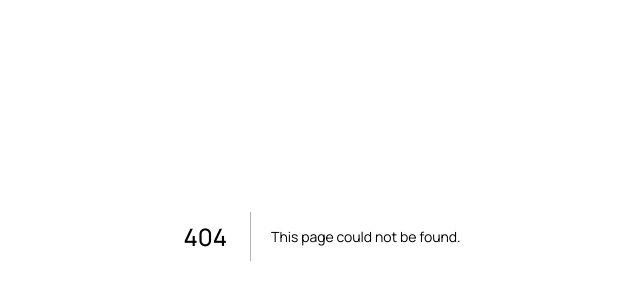
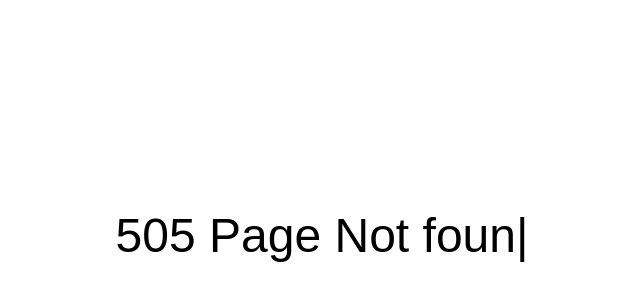
Before and after one commit to wiscaksono/wiscaksono-site, a Next.js app: page /505 in a window 1280 px wide. Before the commit this address had no page. Shown: the part 164-464 px from the top of the page, without its empty margins (318-958 px from the left). Built offline with nearby package versions, Linux system fonts and the light colour scheme; a web font is replaced by a local one.

Commit message:
add custom error

```diff
--- /dev/null
+++ b/pages/404.js
@@ -0,0 +1,21 @@
+// 404.js
+import Typewriter from "typewriter-effect";
+
+export default function FourOhFour() {
+  return (
+    <section className="flex items-center justify-center h-screen">
+      <div>
+        <Typewriter
+          options={{
+            loop: true,
+            wrapperClassName: "lg:text-5xl text-xl dot-gothic",
+            cursorClassName: "lg:text-5xl text-xl dot-gothic",
+          }}
+          onInit={(typewriter) => {
+            typewriter.typeString("404 Page Not found").pauseFor(1000).start();
+          }}
+        />
+      </div>
+    </section>
+  );
+}
--- /dev/null
+++ b/pages/505.js
@@ -0,0 +1,21 @@
+// 404.js
+import Typewriter from "typewriter-effect";
+
+export default function FiveOhFive() {
+  return (
+    <section className="flex items-center justify-center h-screen">
+      <div>
+        <Typewriter
+          options={{
+            loop: true,
+            wrapperClassName: "lg:text-5xl text-xl dot-gothic",
+            cursorClassName: "lg:text-5xl text-xl dot-gothic",
+          }}
+          onInit={(typewriter) => {
+            typewriter.typeString("505 Page Not found").pauseFor(1000).start();
+          }}
+        />
+      </div>
+    </section>
+  );
+}
```
